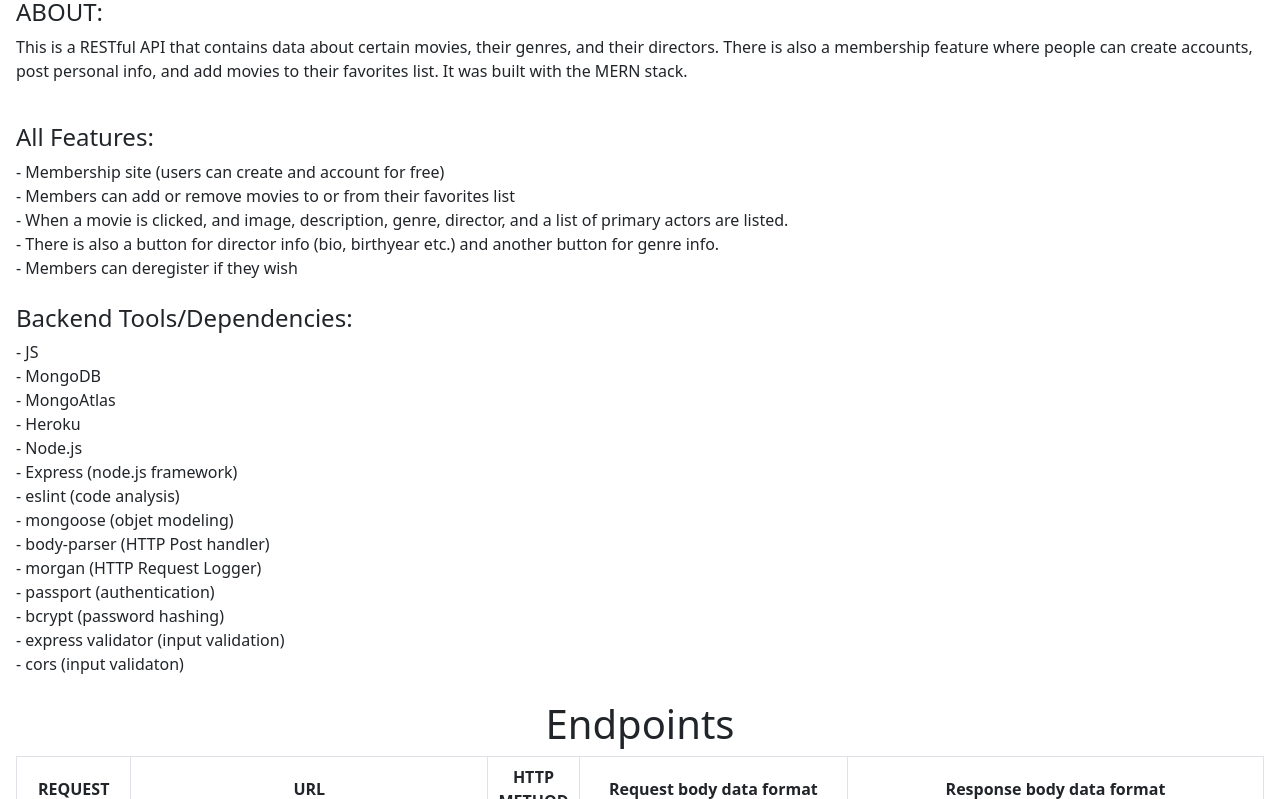
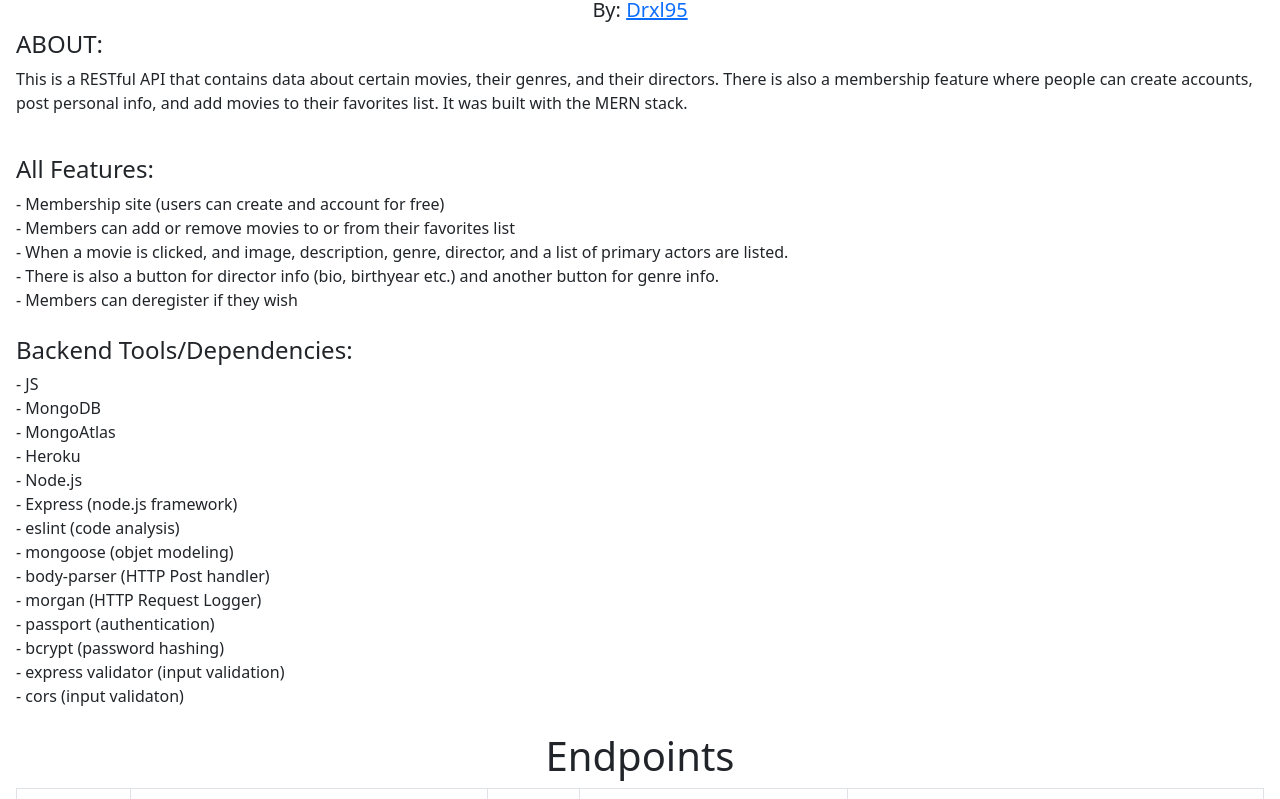
Before and after one commit to NIB-223/movie_api, a website: page public/documentation.html in a window 1280 px wide. Shown: the part 74-873 px from the top of the page. Drawn offline with nearby package versions, Linux system fonts and the light colour scheme.

Commit message:
Update documentation.html
added git link

```diff
--- a/public/documentation.html
+++ b/public/documentation.html
@@ -10,6 +10,9 @@
   body {
     margin: 1rem;
 
+  }
+  .git {
+    text-align: center;
   }
   .title {
     text-align: center;
@@ -26,6 +29,7 @@
 </style>
 <body>
  <header class="title"><h1>Documentation | myFlix</h1></header>
+ <h5 class="git">By: <a href="https://github.com/Drxl95">Drxl95</a></h5>
 <div>
   <h4>ABOUT:</h4>
    <p>This is a RESTful API that contains data about certain movies, their genres, and their directors.  There is also a membership feature where people can create accounts, post personal info, and add movies to their favorites list.
```
